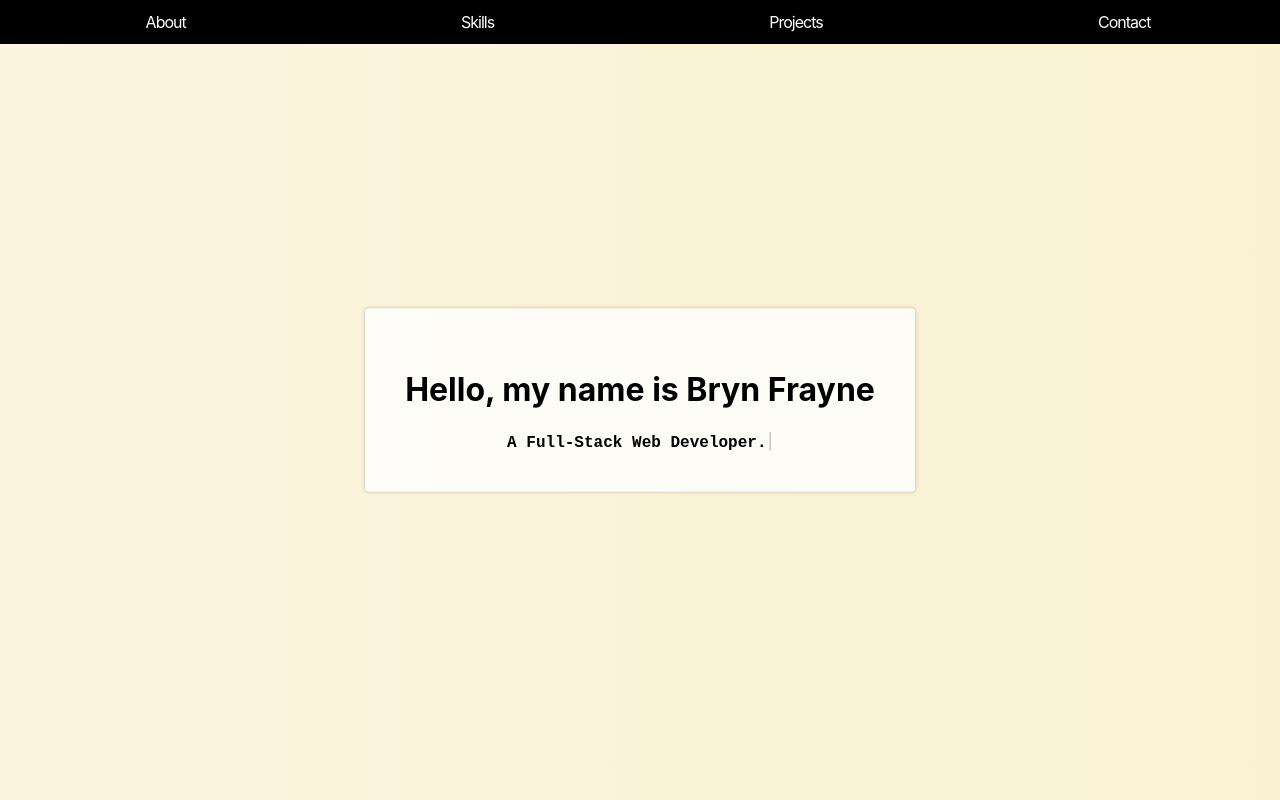
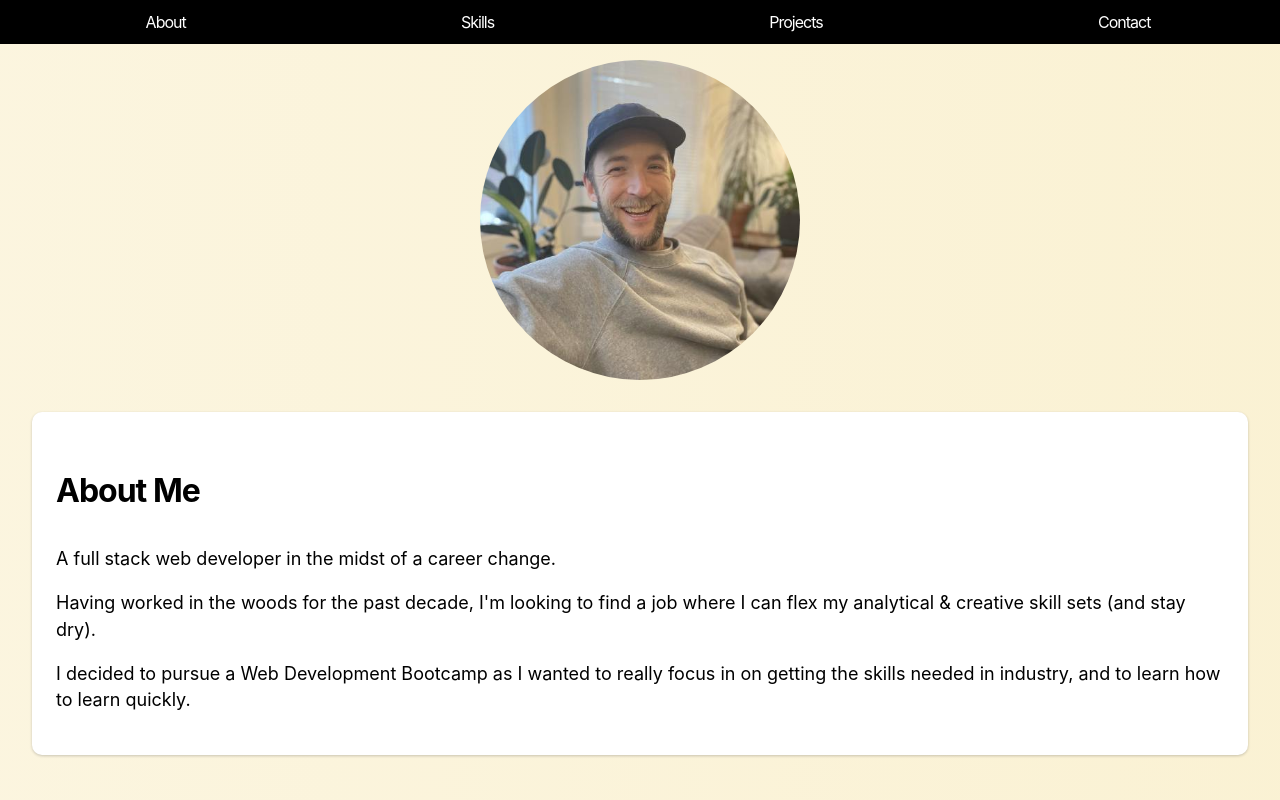
Before and after one commit to brynfrayne/Personal-Portfolio, a React (Create React App) app: page /about in a window 1280 px wide. Shown: the top 800 px of the page. Built offline with nearby package versions, Linux system fonts and the light colour scheme.

Commit message:
changed site layout to SPA with router

```diff
--- a/package.json
+++ b/package.json
@@ -9,7 +9,7 @@
     "react": "^17.0.2",
     "react-bootstrap": "^2.1.2",
     "react-dom": "^17.0.2",
-    "react-router-dom": "^6.2.1",
+    "react-router-dom": "5.3",
     "react-router-hash-link": "^2.4.3",
     "react-scripts": "5.0.0",
     "sass": "^1.49.7",
--- a/src/App.js
+++ b/src/App.js
@@ -1,41 +1,25 @@
-// import InvestLikeTheBest from "./component/InvestLikeTheBest/InvestLikeTheBest";
 import './App.scss';
 import Landing from "./pages/Landing/Landing";
-// import Nav from "./component/Nav/Nav";
 import About from "./pages/About/About";
 import Skills from "./pages/Skills/Skills";
+import NavBar from './component/NavBar/NavBar';
+import Projects from './pages/Projects/Projects';
+import { BrowserRouter, Route } from 'react-router-dom';
 // import linkedIn from './assets/Icons/logo-linkedin-logo-icon-png-svg.png'
-// import headshot from './assets/91647976.jpeg';
+
 
 function App() {
   return (
     <div>
-      {/* <div className='nav-bar'> */}
-        {/* <Nav/> */}
-        {/* <img className='nav-bar__logo' src={linkedIn} alt="" /> */}
-      {/* </div>   */}
-      {/* <div> */}
-      <nav className="nav">
-          <a className="nav__links" href="#about">About</a>
-          <a className="nav__links" href="#skills">Skills</a>
-          <a className="nav__links" href="#projects">Projects</a>
-          <a className="nav__links" href="#contact">Contact</a>
-      </nav>
-      {/* </div> */}
+      <NavBar/>
+      <BrowserRouter>
+        <Route path='/' exact component={Landing}/>
+        <Route path='/about' exact component={About}/>
+        <Route path='/skills' exact component={Skills}/>
+        <Route path='/projects' exact component={Projects}/>
+      </BrowserRouter>
+    </div>
 
-      <Landing />
-      {/* <div class="container-lrg">
-      <picture>
-
-      </picture> */}
-    {/* </div> */}
-      <About id="about"/>
-      <Skills id="skills"/>
-
-
-
-
-    </div>
   );
 }
 
--- a/src/App.scss
+++ b/src/App.scss
@@ -16,27 +16,7 @@ body {
         margin: 2rem;
     }
 }
-.nav {
-    display: flex;
-    justify-content: space-around;
-    width: 60%;
-    margin: 0 auto;
-    position: fixed;
-    padding: .5rem;
-    z-index: 10;
-    width: 100%;
 
-    background-color: black;
-    &__links {
-        text-decoration: none;
-        color: white;
-        letter-spacing: -1px;
-        padding: .25rem;
-        // border: 1px solid black;
-        // border-radius: .125rem;
-        // background-color: white;
-    }
-}
 
 .headshot{
     width:25vw;
--- /dev/null
+++ b/src/component/NavBar/NavBar.js
@@ -0,0 +1,13 @@
+import React from 'react'
+import './NavBar.scss';
+
+export default function NavBar() {
+  return (
+    <nav className="nav">
+        <a className="nav__links" href="/about">About</a>
+        <a className="nav__links" href="/skills">Skills</a>
+        <a className="nav__links" href="/projects">Projects</a>
+        <a className="nav__links" href="/contact">Contact</a>
+    </nav>
+  )
+}
--- /dev/null
+++ b/src/component/NavBar/NavBar.scss
@@ -0,0 +1,21 @@
+.nav {
+    display: flex;
+    justify-content: space-around;
+    width: 60%;
+    margin-bottom: 1rem;
+    // position: fixed;
+    padding: .5rem;
+    // z-index: 10;
+    width: 100%;
+
+    background-color: black;
+    &__links {
+        text-decoration: none;
+        color: white;
+        letter-spacing: -1px;
+        padding: .25rem;
+        // border: 1px solid black;
+        // border-radius: .125rem;
+        // background-color: white;
+    }
+}
--- a/src/component/Nav/Nav.js
+++ b/src/component/NavHamburger/NavHamburger.js
@@ -3,7 +3,7 @@ import React from 'react'
 // import {Navbar, Container, NavDropdown} from 'react-bootstrap'
 import './Nav.scss';
 
-export default function Nav() {
+export default function NavHamburger() {
   return (
 <nav role="navigation">
   <div id="menuToggle">
--- a/src/pages/About/About.js
+++ b/src/pages/About/About.js
@@ -5,33 +5,19 @@ import headshot from '../../assets/91647976.jpeg';
 
 export default function About() {
   return (
-    <div>
+    <div className='about'>
        <div class="headshot__box">
-          {/* <img className="headshot" src="https://cdn.visual.com/images/5b1980c9-084c-4a27-adec-3058e4340571.jpg" alt="" /> */}
           <img className="headshot" src={headshot} alt="" />
-
         </div>
-        {/* <h4 className="subtitle">Full Stack Web Developer</h4>
-    <h1>Bryn Frayne</h1>
-    <nav class="social-links">
-      <ul class="social-links__list">
-        <li class="social-links__list-item">
-          <a className="social-links__link" target="_blank" href="https://www.github.com/brynfrayne"> GitHub </a>
-        </li>
-        <li class="social-links__list-item">
-          <a className="social-links__link" target="_blank" href="https://www.linkedin.com/in/brynfrayne"> LinkedIn </a>
-        </li>
-      </ul>
-    </nav> */}
-    {/* <h2 class="mt30 mb30 subheading"> */}
       <div>
         <div class="bio" contenteditable="false" tabindex="0">
           <h3 className='bio__title'>About Me</h3>
-          <p>A full stack web developer in the midst of a career change. Having worked in the woods for the past decade, I'm looking to find a job where I can flex my analytical &amp; creative skill sets (and stay dry). I decided to pursue a Web Development Bootcamp as I wanted to really focus in on getting the skills needed in industry, and to learn how to learn quickly.
+          <p>A full stack web developer in the midst of a career change.</p>
+          <p>Having worked in the woods for the past decade, I'm looking to find a job where I can flex my analytical &amp; creative skill sets (and stay dry).</p>
+          <p>I decided to pursue a Web Development Bootcamp as I wanted to really focus in on getting the skills needed in industry, and to learn how to learn quickly.
           </p>
         </div>
       </div>
-    {/* </h2> */}
     </div>
   )
 }
--- a/src/pages/About/About.scss
+++ b/src/pages/About/About.scss
@@ -9,3 +9,12 @@
         letter-spacing: -1px;
     }
 }
+.about {
+    display: flex;
+    justify-content: center;
+    align-items: center;
+    position:relative;
+flex-direction: column;    // padding-top: 10rem;
+    // top: 50%;
+    // left: 50%;
+}
```
Also changed, not shown: src/component/NavHamburger/NavHamburger.scss (renamed from src/component/Nav/Nav.scss), 1 other file (tests, documents, lock files or other folders).
